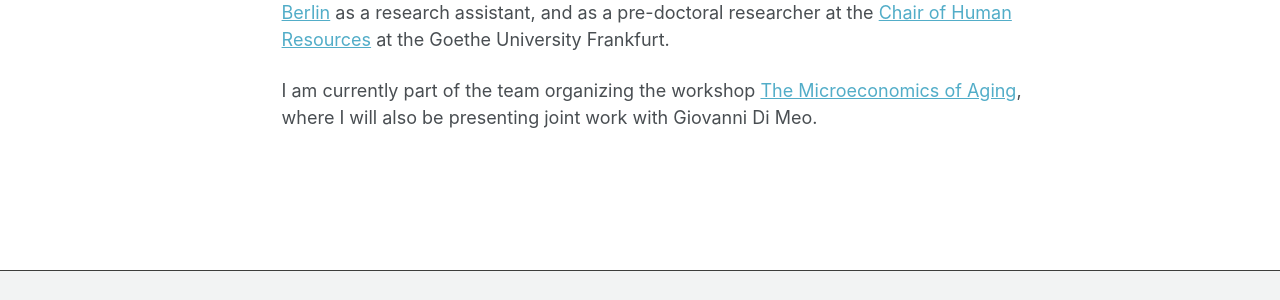
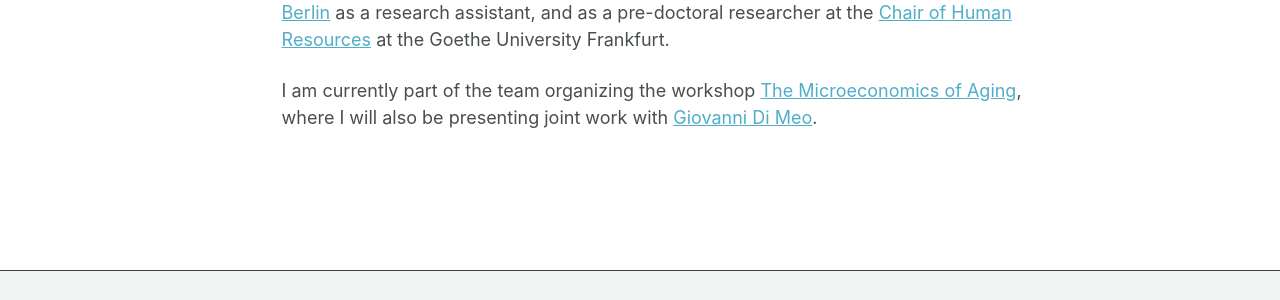
Before and after one commit to oeryilmaz/oeryilmaz.github.io, a Jekyll site: the page built from _pages/about.md, in a window 1280 px wide. Shown: the part 538-838 px from the top of the page. Built offline with Jekyll 4.4.1, drawn with Linux system fonts in a browser that asks for light colours; part of the change alters nothing that is shown.

```diff
--- a/_pages/about.md
+++ b/_pages/about.md
@@ -15,4 +15,4 @@ I am a PhD Candidate in Economics at the Center of Economic Research at [ETH Zur
 
 Before joining ETH Zurich, I worked for the [Center for Evaluation and Development (C4ED)](https://c4ed.org/) as a Junior Research Manager, and the [Chair of Econometrics](https://www.vwl.uni-mannheim.de/en/about/faculty-members/prof-dr-froelich/) at the University of Mannheim as a research assistant. During this time, I gathered experience in policy evaluation methods – particularly randomized control trials and field experiments - survey design in low-income countries, and coding. I have also contributed to projects at the [DIW Berlin](https://www.diw.de/en) as a research assistant, and as a pre-doctoral researcher at the [Chair of Human Resources](https://www.wiwi.uni-frankfurt.de/en/departments/mm/professuren/professur-friebel/team/prof-guido-friebel-phd.html) at the Goethe University Frankfurt.
 
-I am currently part of the team organizing the workshop [The Microeconomics of Aging](https://u.ethz.ch/2CA7j), where I will also be presenting joint work with Giovanni Di Meo.
+I am currently part of the team organizing the workshop [The Microeconomics of Aging](https://u.ethz.ch/2CA7j), where I will also be presenting joint work with [Giovanni Di Meo](https://sites.google.com/view/giovannidimeo/home).
```
